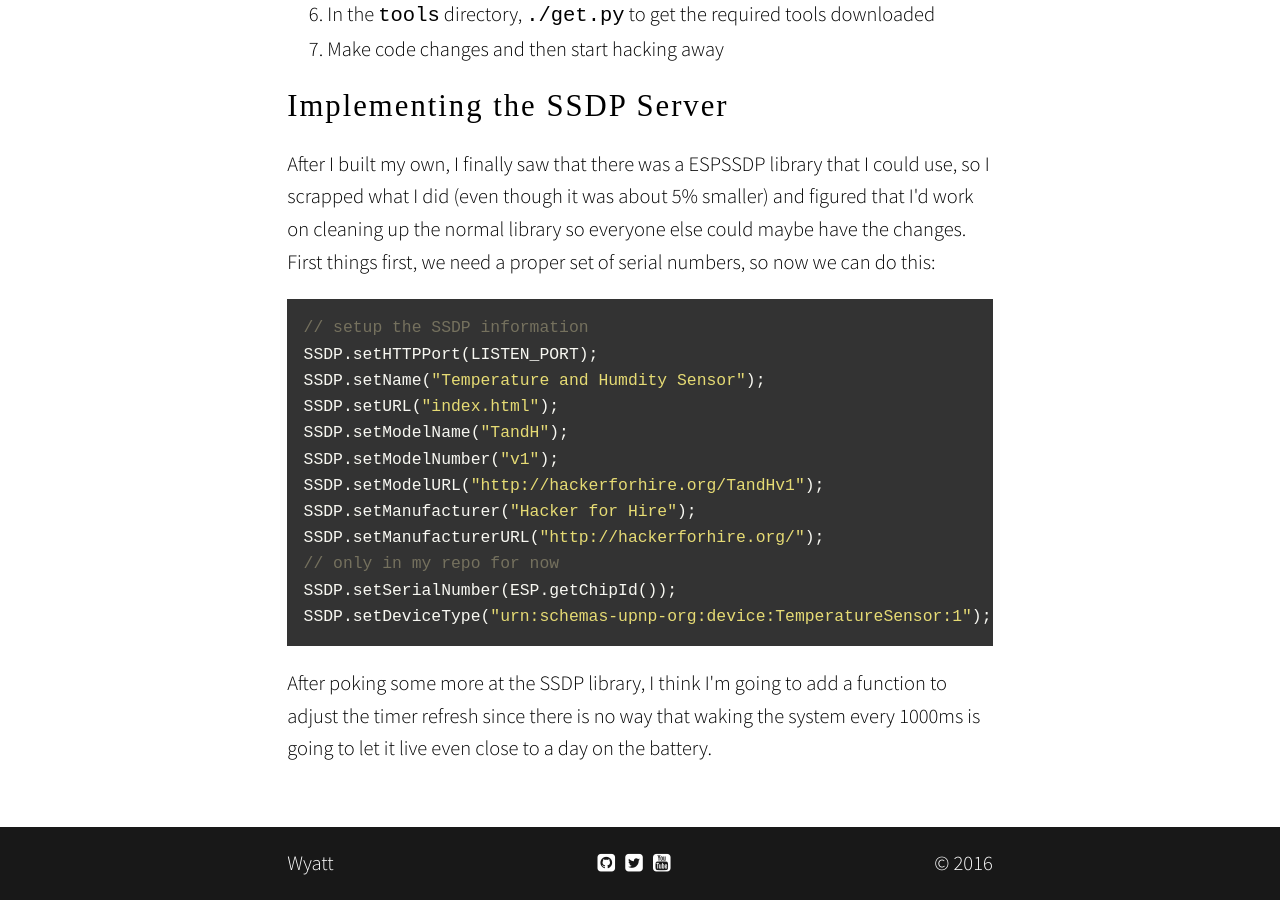
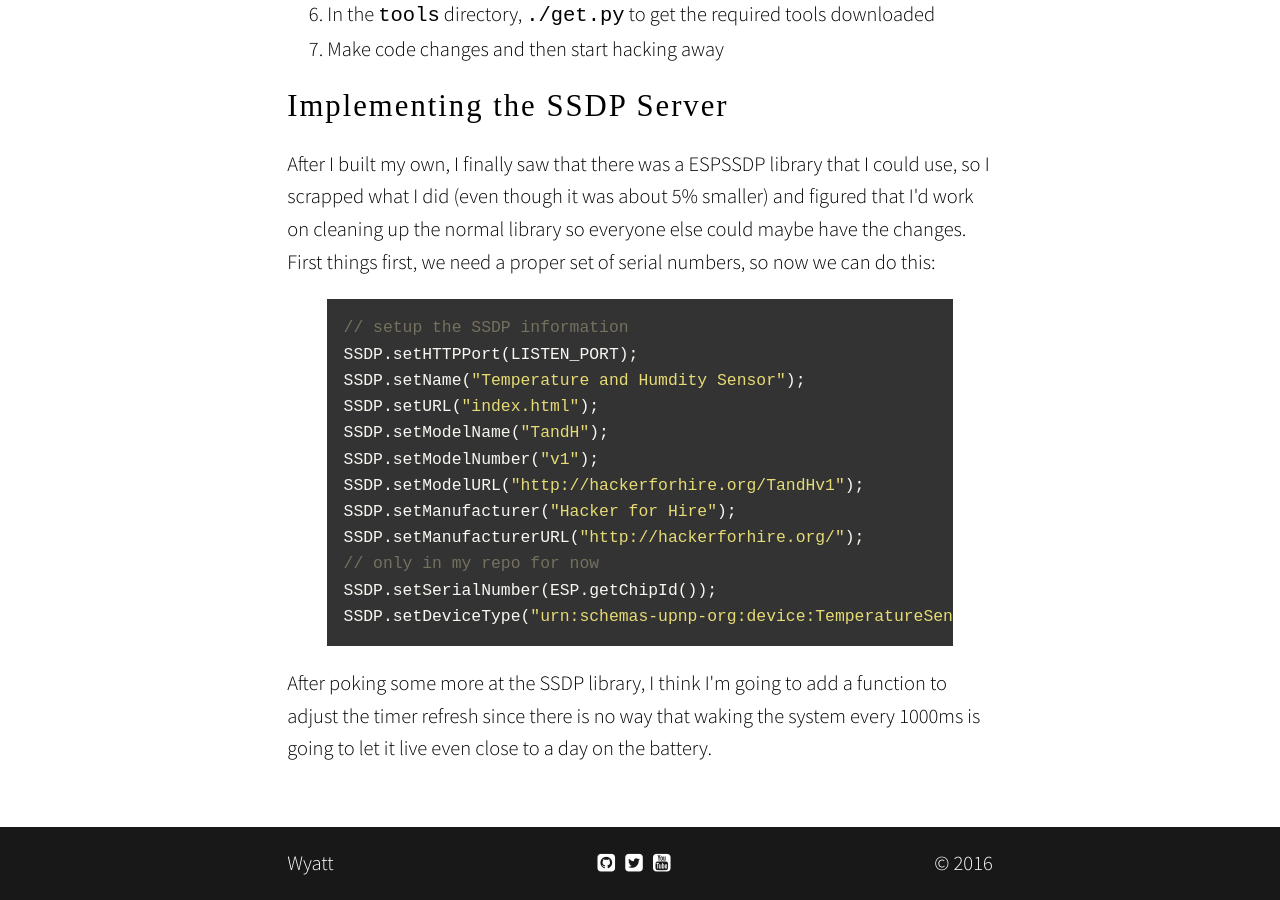
Before and after one commit to wyattearp/wyattearp.github.io, a Jekyll site: the page built from _posts/2016-01-06-esp8266-ssdp.md, in a window 1280 px wide and 900 px high, scrolled down 862 px. Built offline with Jekyll 4.4.1, drawn with Linux system fonts in a browser that asks for light colours; nearby versions of some CDN libraries; some web fonts are replaced.

Commit message:
trying the other formatting

````diff
--- a/_posts/2016-01-06-esp8266-ssdp.md
+++ b/_posts/2016-01-06-esp8266-ssdp.md
@@ -20,7 +20,7 @@ Implementing the SSDP Server
 ----
 After I built my own, I finally saw that there was a ESPSSDP library that I could use, so I scrapped what I did (even though it was about 5% smaller) and figured that I&#39;d work on cleaning up the normal library so everyone else could maybe have the changes. First things first, we need a proper set of serial numbers, so now we can do this:
 
-```c++
+{% highlight c++ %}
 // setup the SSDP information
 SSDP.setHTTPPort(LISTEN_PORT);
 SSDP.setName("Temperature and Humdity Sensor");
@@ -33,6 +33,6 @@ SSDP.setManufacturerURL("http://hackerforhire.org/");
 // only in my repo for now
 SSDP.setSerialNumber(ESP.getChipId());
 SSDP.setDeviceType("urn:schemas-upnp-org:device:TemperatureSensor:1");
-```
+{% endhighlight %}
 
 After poking some more at the SSDP library, I think I&#39;m going to add a function to adjust the timer refresh since there is no way that waking the system every 1000ms is going to let it live even close to a day on the battery.
````
